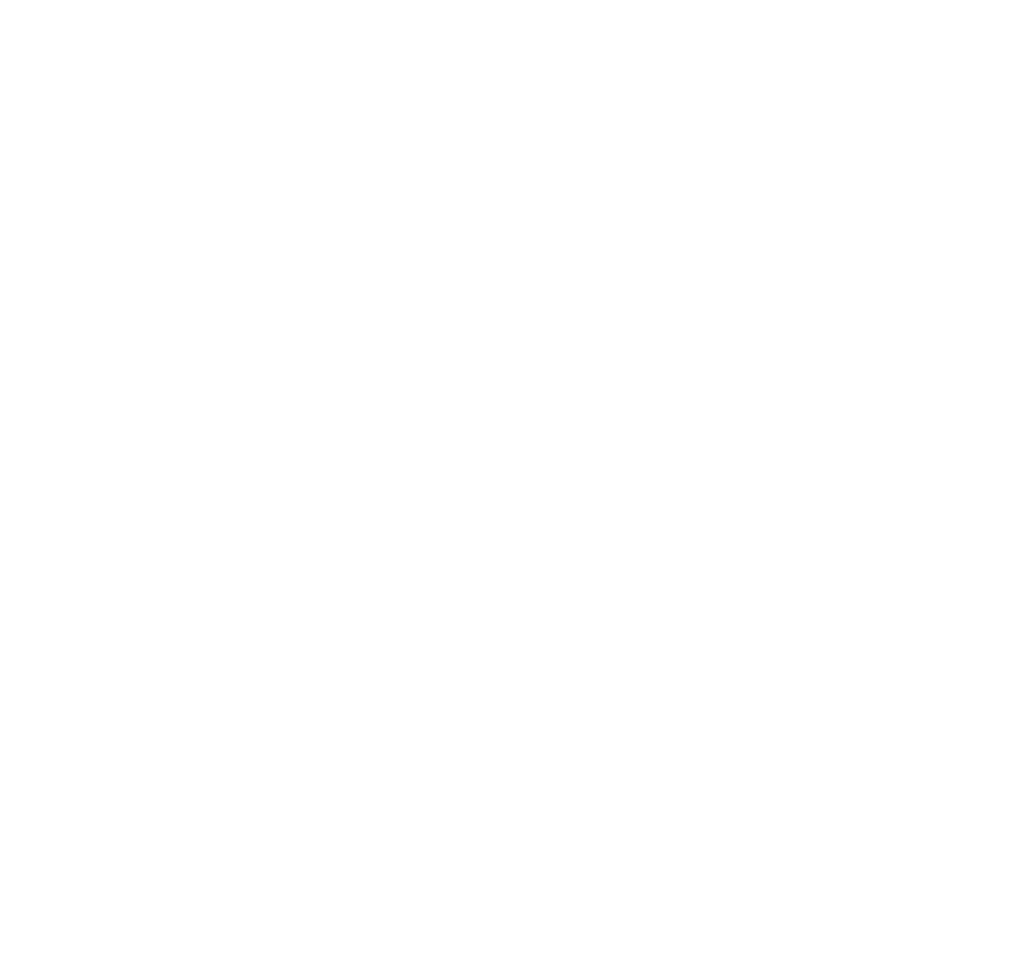
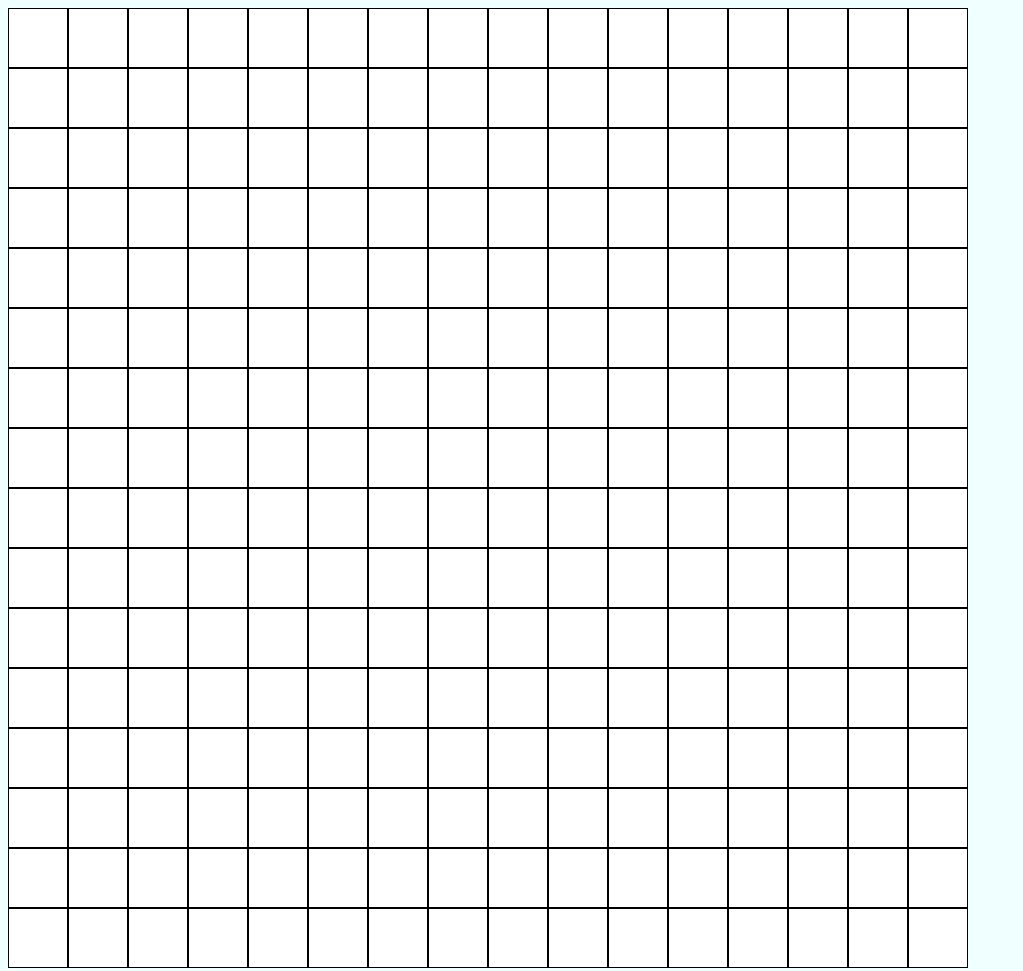
Before and after one commit to codigomaye/sketchy, a plain HTML site: page app.html in a window 1280 px wide. Shown: the whole page, without its empty margins (0-1023 px from the left). Before the commit the page ends 800 px from the top, so only its background shows below. Drawn offline with Linux system fonts and the light colour scheme.

Commit message:
Arrange grid columns and rows

```diff
--- a/app.html
+++ b/app.html
@@ -5,6 +5,7 @@
     <meta http-equiv="X-UA-Compatible" content="IE=edge">
     <meta name="viewport" content="width=device-width, initial-scale=1.0">
     <script src="app.js" defer></script>
+    <link rel="stylesheet" href="style.css">
     <title>Sketchy: Etch a sketch</title>
 </head>
 <body>
--- a/app.js
+++ b/app.js
@@ -1,28 +1,24 @@
-// get argument "gridNumber" with default value 16
 function createGrid(gridNumber = 16) {
 
-    // create variable "container" as HTMLDOMELEMENT
     let container;
 
-    // set "container" value to DOMELEMENT with class "container"
 
     container = document.querySelector(".container");
 
-    // create variable "grid" as HTMLDOMELEMENT
     let grid;
 
-    // set "grid" value to a new DOMELEMENT of type "div"
     grid = document.createElement("div");
 
-    // set "grid" class attribute to "grid"
     grid.classList.add("grid");
 
-    // START loop for i = 0, while i is smaller thant gridNumber, increment i
-    for(let i = 0; i < gridNumber**2; i++){
+    for (let i = 0; i < gridNumber ** 2; i++) {
 
-            // append a clone of "grid" in "container"
         container.appendChild(grid.cloneNode(true));
     }
-    // END loop
+
+    container.setAttribute("style", `grid-template-columns: repeat(${gridNumber}, 1fr);`);
+
 
 }
+
+createGrid();
--- /dev/null
+++ b/style.css
@@ -0,0 +1,16 @@
+body{
+    background-color: azure;
+}
+
+.container{
+    display: grid;
+    width: 960px;
+    height: 960px;
+    background-color: antiquewhite;
+
+}
+
+.grid{
+    background-color: white;
+    border: 1px solid black;
+}
```
